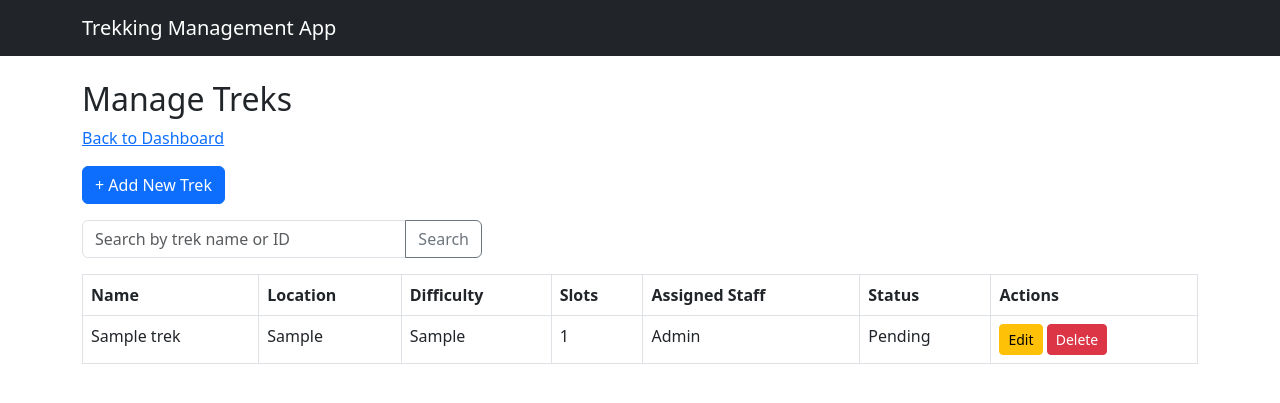
After one commit to Priyanshi-prog/trekking-management-app, a Flask app: page /manage-treks in a window 1280 px wide. The commit adds this page. Shown: the top 403 px of the page. Run offline with Flask 3, Linux system fonts and the light colour scheme; a user stored in the database is signed in; tables that the repository leaves empty hold one stand-in row (values such as "Sample post").

Commit message:
Milestone-3: Admin dashboard and management

```diff
--- a/app.py
+++ b/app.py
@@ -3,6 +3,7 @@ from flask import Flask
 from models import db, User, StaffProfile, Trek, Booking
 from flask_login import LoginManager, login_user, logout_user, login_required, current_user
 from werkzeug.security import generate_password_hash, check_password_hash
+from datetime import datetime
 
 app = Flask(__name__)
 app.config['SQLALCHEMY_DATABASE_URI'] = 'sqlite:///trekking.db'
@@ -143,7 +144,7 @@ def admin_dashboard():
 
     total_treks = Trek.query.count()
     total_users = User.query.filter_by(role='trekker').count()
-    total_staff = User.query.filter_by(role='staff').count()
+    total_staff = User.query.filter_by(role='staff', is_rejected=False).count()
     total_bookings = Booking.query.count()
     pending_staff = User.query.filter_by(role='staff', is_approved=False, is_rejected=False).all()
 
@@ -156,6 +157,118 @@ def admin_dashboard():
         pending_staff=pending_staff
     )
 
+
+@app.route('/manage-treks')
+@login_required
+def manage_treks():
+    if current_user.role != 'admin':
+        flash('Access denied.', 'danger')
+        return redirect(url_for('home'))
+
+    query = request.args.get('q', '').strip()
+
+    if query:
+        if query.isdigit():
+            treks = Trek.query.filter(Trek.id == int(query)).all()
+        else:
+            treks = Trek.query.filter(Trek.name.ilike(f'%{query}%')).all()
+    else:
+        treks = Trek.query.all()
+
+    return render_template('manage_treks.html', treks=treks)
+
+
+@app.route('/add-trek', methods=['GET', 'POST'])
+@login_required
+def add_trek():
+    if current_user.role != 'admin':
+        flash('Access denied.', 'danger')
+        return redirect(url_for('home'))
+
+    if request.method == 'POST':
+        name = request.form['name']
+        location = request.form['location']
+        difficulty = request.form['difficulty']
+        duration = request.form['duration']
+        available_slots = request.form['available_slots']
+        start_date = request.form['start_date']
+        end_date = request.form['end_date']
+        assigned_staff_id = request.form.get('assigned_staff_id')
+
+        new_trek = Trek(
+            name=name,
+            location=location,
+            difficulty=difficulty,
+            duration=int(duration) if duration else None,
+            available_slots=int(available_slots),
+            assigned_staff_id=int(assigned_staff_id) if assigned_staff_id else None,
+            status='Pending',
+            start_date=datetime.strptime(start_date, '%Y-%m-%d').date() if start_date else None,
+            end_date=datetime.strptime(end_date, '%Y-%m-%d').date() if end_date else None
+        )
+
+        if assigned_staff_id:
+            new_trek.status = 'Approved'
+
+        db.session.add(new_trek)
+        db.session.commit()
+        flash('Trek added successfully.', 'success')
+        return redirect(url_for('manage_treks'))
+
+    approved_staff = User.query.filter_by(role='staff', is_approved=True).all()
+    return render_template('trek_form.html', trek=None, approved_staff=approved_staff)
+
+
+@app.route('/edit-trek/<int:trek_id>', methods=['GET', 'POST'])
+@login_required
+def edit_trek(trek_id):
+    if current_user.role != 'admin':
+        flash('Access denied.', 'danger')
+        return redirect(url_for('home'))
+
+    trek = db.session.get(Trek, trek_id)
+    if not trek:
+        flash('Trek not found.', 'danger')
+        return redirect(url_for('manage_treks'))
+
+    if request.method == 'POST':
+        trek.name = request.form['name']
+        trek.location = request.form['location']
+        trek.difficulty = request.form['difficulty']
+        trek.duration = int(request.form['duration']) if request.form['duration'] else None
+        trek.available_slots = int(request.form['available_slots'])
+        start_date = request.form['start_date']
+        end_date = request.form['end_date']
+        trek.start_date = datetime.strptime(start_date, '%Y-%m-%d').date() if start_date else None
+        trek.end_date = datetime.strptime(end_date, '%Y-%m-%d').date() if end_date else None
+
+        assigned_staff_id = request.form.get('assigned_staff_id')
+        trek.assigned_staff_id = int(assigned_staff_id) if assigned_staff_id else None
+
+        if assigned_staff_id and trek.status == 'Pending':
+            trek.status = 'Approved'
+
+        db.session.commit()
+        flash('Trek updated successfully.', 'success')
+        return redirect(url_for('manage_treks'))
+
+    approved_staff = User.query.filter_by(role='staff', is_approved=True).all()
+    return render_template('trek_form.html', trek=trek, approved_staff=approved_staff)
+
+@app.route('/delete-trek/<int:trek_id>', methods=['POST'])
+@login_required
+def delete_trek(trek_id):
+    if current_user.role != 'admin':
+        flash('Access denied.', 'danger')
+        return redirect(url_for('home'))
+
+    trek = db.session.get(Trek, trek_id)
+    if trek:
+        db.session.delete(trek)
+        db.session.commit()
+        flash('Trek deleted successfully.', 'info')
+
+    return redirect(url_for('manage_treks'))
 
 @app.route('/approve-staff/<int:staff_id>', methods=['POST'])
 @login_required
@@ -199,6 +312,47 @@ def staff_dashboard():
 def trekker_dashboard():
     return render_template('dashboard_placeholder.html')
 
+@app.route('/manage-users')
+@login_required
+def manage_users():
+    if current_user.role != 'admin':
+        flash('Access denied.', 'danger')
+        return redirect(url_for('home'))
+
+    query = request.args.get('q', '').strip()
+
+    if query:
+        if query.isdigit():
+            users = User.query.filter(User.id == int(query), User.role != 'admin').all()
+        else:
+            users = User.query.filter(
+                db.or_(
+                    User.name.ilike(f'%{query}%'),
+                    User.email.ilike(f'%{query}%')
+                ),
+                User.role != 'admin'
+            ).all()
+    else:
+        users = User.query.filter(User.role != 'admin').all()
+
+    return render_template('manage_users.html', users=users)
+
+@app.route('/toggle-blacklist/<int:user_id>', methods=['POST'])
+@login_required
+def toggle_blacklist(user_id):
+    if current_user.role != 'admin':
+        flash('Access denied.', 'danger')
+        return redirect(url_for('home'))
+
+    user = db.session.get(User, user_id)
+    if user and user.role != 'admin':
+        user.is_blacklisted = not user.is_blacklisted
+        db.session.commit()
+        action = 'blacklisted' if user.is_blacklisted else 'unblacklisted'
+        flash(f'{user.name} has been {action}.', 'info')
+
+    return redirect(url_for('manage_users'))
+
 @app.route('/logout')
 @login_required
 def logout():
--- a/templates/admin_dashboard.html
+++ b/templates/admin_dashboard.html
@@ -4,6 +4,10 @@
 {% block content %}
 <h2>Admin Dashboard</h2>
 <p>Welcome, {{ current_user.name }} | <a href="{{ url_for('logout') }}">Logout</a></p>
+
+<p><a href="{{ url_for('manage_treks') }}" class="btn btn-secondary">Manage Treks</a></p>
+
+<a href="{{ url_for('manage_users') }}" class="btn btn-secondary">Manage Users & Staff</a>
 
 <div class="row mt-4">
     <div class="col-md-3">
--- /dev/null
+++ b/templates/manage_treks.html
@@ -0,0 +1,48 @@
+{% extends "base.html" %}
+{% block title %}Manage Treks{% endblock %}
+
+{% block content %}
+<h2>Manage Treks</h2>
+<p><a href="{{ url_for('admin_dashboard') }}">Back to Dashboard</a></p>
+
+<a href="{{ url_for('add_trek') }}" class="btn btn-primary mb-3">+ Add New Trek</a>
+
+<form method="GET" action="{{ url_for('manage_treks') }}" class="mb-3">
+    <div class="input-group" style="max-width: 400px;">
+        <input type="text" name="q" class="form-control" placeholder="Search by trek name or ID" value="{{ request.args.get('q', '') }}">
+        <button type="submit" class="btn btn-outline-secondary">Search</button>
+    </div>
+</form>
+
+<table class="table table-bordered">
+    <thead>
+        <tr>
+            <th>Name</th>
+            <th>Location</th>
+            <th>Difficulty</th>
+            <th>Slots</th>
+            <th>Assigned Staff</th>
+            <th>Status</th>
+            <th>Actions</th>
+        </tr>
+    </thead>
+    <tbody>
+        {% for trek in treks %}
+        <tr>
+            <td>{{ trek.name }}</td>
+            <td>{{ trek.location }}</td>
+            <td>{{ trek.difficulty }}</td>
+            <td>{{ trek.available_slots }}</td>
+            <td>{{ trek.assigned_staff.name if trek.assigned_staff else 'Not assigned' }}</td>
+            <td>{{ trek.status }}</td>
+            <td>
+                <a href="{{ url_for('edit_trek', trek_id=trek.id) }}" class="btn btn-sm btn-warning">Edit</a>
+                <form method="POST" action="{{ url_for('delete_trek', trek_id=trek.id) }}" style="display:inline;">
+                    <button type="submit" class="btn btn-sm btn-danger" onclick="return confirm('Delete this trek?')">Delete</button>
+                </form>
+            </td>
+        </tr>
+        {% endfor %}
+    </tbody>
+</table>
+{% endblock %}
```
Also changed, not shown: templates/manage_users.html (added, +57 -0 lines), templates/trek_form.html (added, +52 -0 lines).
